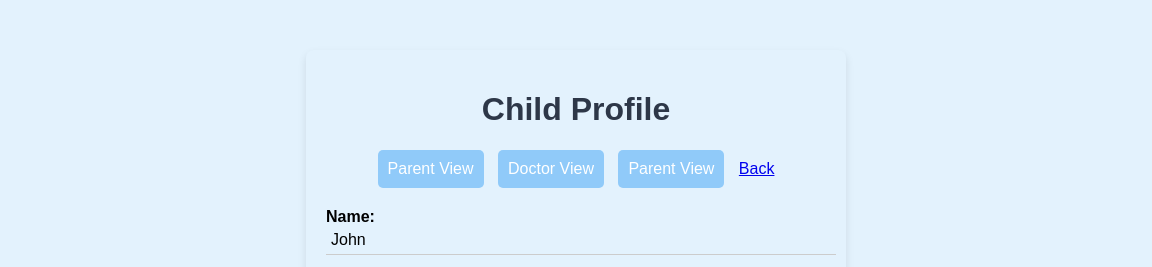
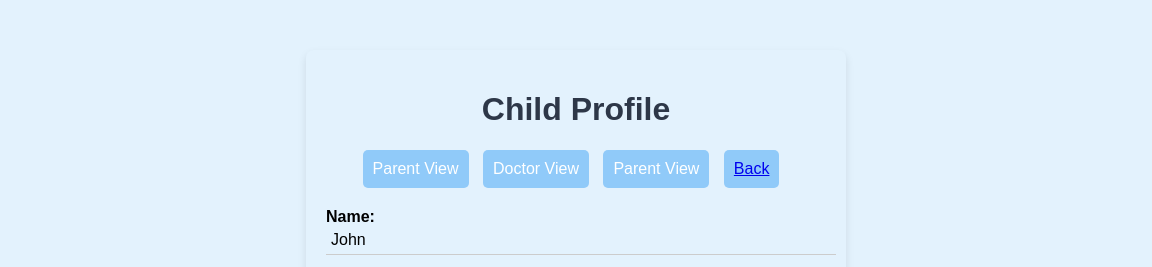
Before and after one commit to CCR-NS/CCR, a plain HTML site: page parent&doc/childdetails2.html in a window 1280 px wide. Shown: the top 267 px of the page, 64-1216 px from the left. Drawn offline with Linux system fonts and the light colour scheme.

Commit message:
Update childdetails2.html

```diff
--- a/parent&doc/childdetails2.html
+++ b/parent&doc/childdetails2.html
@@ -185,7 +185,7 @@
   <button id="doctorViewBtn">Doctor View</button>
   <button id="parentViewBtn">Parent View</button>
   <button id="backToChildPage" class="back-to-child">Back to Child Details</button>
-  <a href="parentDash.html" class="back-button">Back</a>
+  <button id="backbtn"><a href="parentDash.html" class="back-button">Back</a>
 </div>
 
 
```
